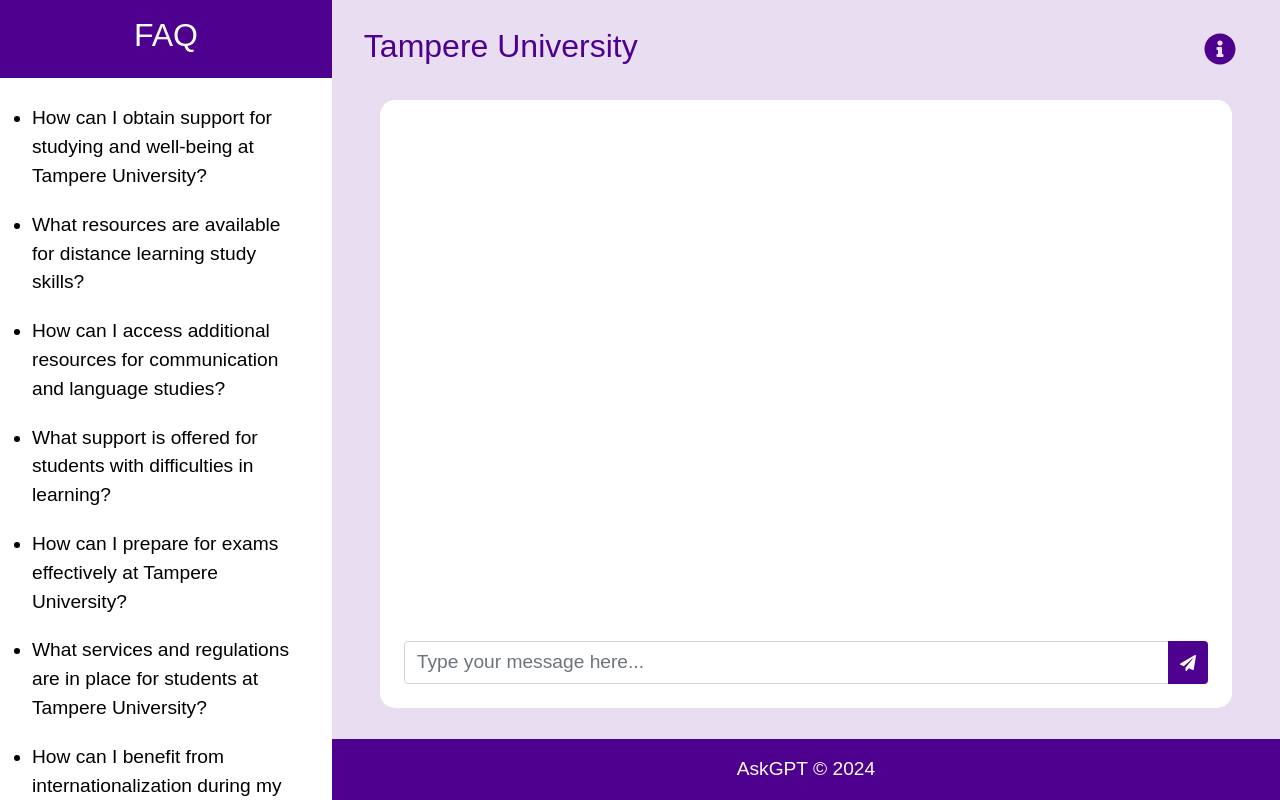
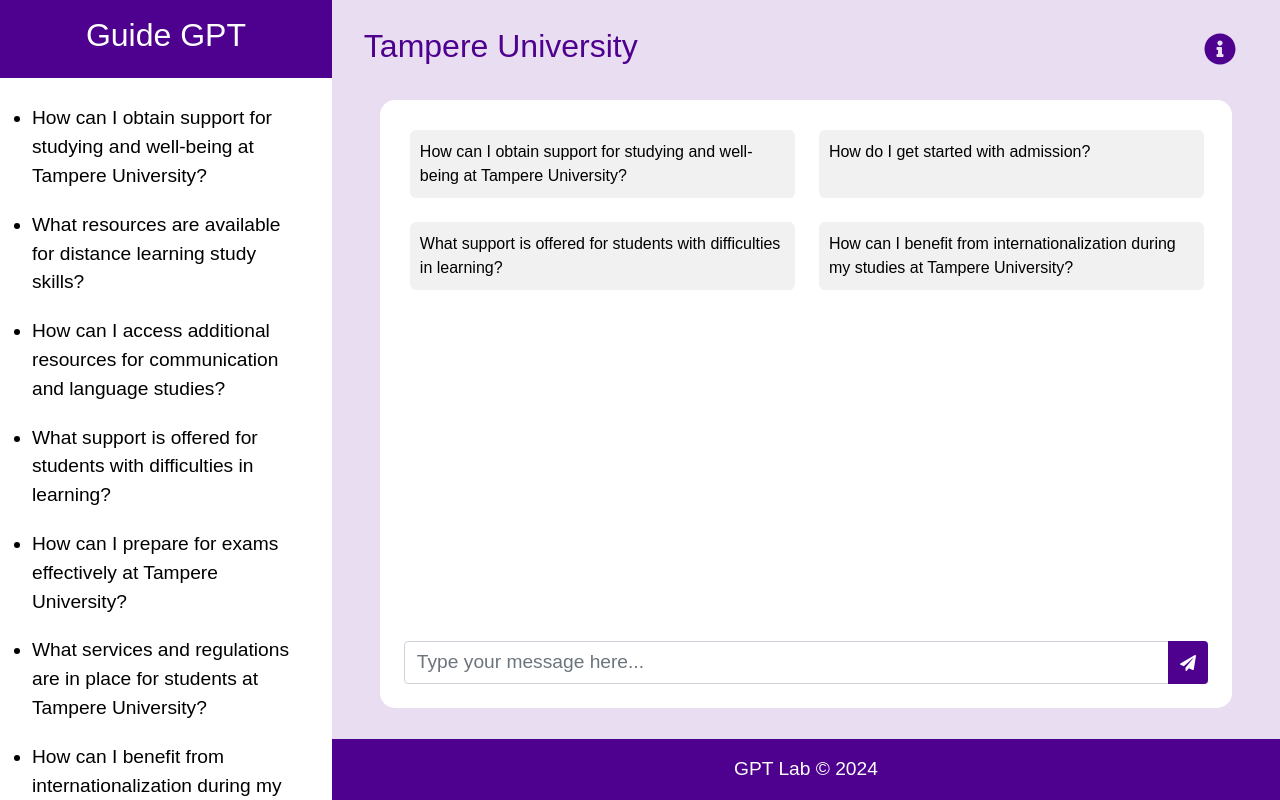
Before and after one commit to pekka-sillberg/rag-app, a React (Vite) app in the folder frontend/: page / in a window 1280 px wide. Built offline with nearby package versions, Linux system fonts and the light colour scheme.

Commit message:
design changed

```diff
--- a/frontend/index.html
+++ b/frontend/index.html
@@ -13,6 +13,7 @@
   <body>
     <div id="root"></div>
     <script type="module" src="/src/main.jsx"></script>
+    <script src="https://code.jquery.com/jquery-3.5.1.slim.min.js"></script>
     <script src="https://cdn.jsdelivr.net/npm/bootstrap@4.5.2/dist/js/bootstrap.bundle.min.js"></script>
 
   </body>
--- a/frontend/src/App.css
+++ b/frontend/src/App.css
@@ -164,6 +164,7 @@
   overflow-y: auto;
   padding: 10px;
   flex-grow: 1;
+  position: relative;
 }
 
 .chat-area::before {
@@ -186,6 +187,10 @@
   color: rgb(0, 0, 0);
   font-size: 1.2rem;
   max-width: 80%;
+}
+
+.chat-area .message p {
+  margin: 0;
 }
 
 .chat-area .message.user {
@@ -286,7 +291,26 @@
 .dot-typing div:nth-child(3) {
   animation-delay: 0.6s;
 }
+.faq-card {
+  position: absolute;
+  display: flex;
+  flex-wrap: wrap;
+  gap: 1.5rem;
+}
 
+.faq-card-item{
+  cursor: pointer;
+  color: black;
+  width: 48%;
+  padding: 10px;
+  border-radius: 6px;
+  background-color: #f1f1f1;
+  /* box-shadow: 0 0 10px rgba(0, 0, 0, 0.1); */
+
+}
+.bg-gray {
+  background-color: #f1f1f1;
+}
 @keyframes dot-typing {
   0% {
     transform: scale(0.8);
@@ -304,6 +328,9 @@
 
 /* Responsive Sidebar */
 @media (max-width: 1024px) {
+  .faq-card-item{
+    width: 100%;
+  }
   #sidebar {
     display: none;
     width: 80%;
@@ -404,6 +431,14 @@
   .modal-content {
     width: 85%;
   }
+  .right-footer{
+    padding: .5rem;
+    /* display: none; */
+  }
+
+  .right-footer p {
+    font-size: 1rem;
+  }
 }
 
 @media (max-width: 375px) {
@@ -412,5 +447,4 @@
     font-size: 1rem;
   }
 
-
 }
--- a/frontend/src/App.jsx
+++ b/frontend/src/App.jsx
@@ -32,7 +32,7 @@
         <TopBar openModal={openModal} toggleSidebar={toggleSidebar} />
         <Chatbox messages={messages} setMessages={setMessages} api_url={api_url} input={input} setInput={setInput} />
         <div className=" right-footer">
-          <p>AskGPT &copy; 2024</p>
+          <p>GPT Lab &copy; 2024</p>
         </div>
       </div>
     </div>
--- a/frontend/src/components/Chatbox.jsx
+++ b/frontend/src/components/Chatbox.jsx
@@ -2,6 +2,7 @@
 import Message from './Message';
 import Input from './Input';
 import axios from 'axios';
+import FaqCard from './FaqCard';
 
 function Chatbox({ messages, setMessages, api_url, input, setInput }) {
   const chatEndRef = useRef(null);  // Ref for the scrollable area
@@ -36,6 +37,10 @@
   return (
     <div className="chatbox">
       <div className="chat-area">
+        {/* Show FAQ card if no messages exist */}
+        {messages.length === 0 && <FaqCard setInput={setInput} handleSendMessage={handleSendMessage} />}
+
+        {/* Display messages if they exist */}
         {messages.map((msg, index) => (
           <Message key={index} role={msg.role} content={msg.content} />
         ))}
--- /dev/null
+++ b/frontend/src/components/FaqCard.jsx
@@ -0,0 +1,29 @@
+import React from 'react';
+
+const FaqCard = ({ setInput, handleSendMessage }) => {
+    const handleQuestionClick = async (event) => {
+        const question = event.target.textContent;
+        // await setInput(question);
+        handleSendMessage(question);
+        setInput('');
+    };
+
+    return (
+        <div className='faq-card'>
+            <div onClick={handleQuestionClick} className="faq-card-item">
+                <a >How can I obtain support for studying and well-being at Tampere University?</a>
+            </div>
+            <div onClick={handleQuestionClick} className="faq-card-item">
+                <a >How do I get started with admission?</a>
+            </div>
+            <div onClick={handleQuestionClick} className="faq-card-item">
+                <a >What support is offered for students with difficulties in learning?</a>
+            </div>
+            <div onClick={handleQuestionClick} className="faq-card-item">
+                <a >How can I benefit from internationalization during my studies at Tampere University?</a>
+            </div>
+        </div>
+    );
+};
+
+export default FaqCard;
--- a/frontend/src/components/Sidebar.jsx
+++ b/frontend/src/components/Sidebar.jsx
@@ -13,7 +13,7 @@
     <nav id="sidebar" className={isOpen ? 'open' : ''}>
       <div className="top-content">
         <div className="logo">
-          <h2>FAQ</h2>
+          <h2>Guide GPT</h2>
           <button onClick={toggleSidebar}>
             <FaTimes/>
           </button>
```
